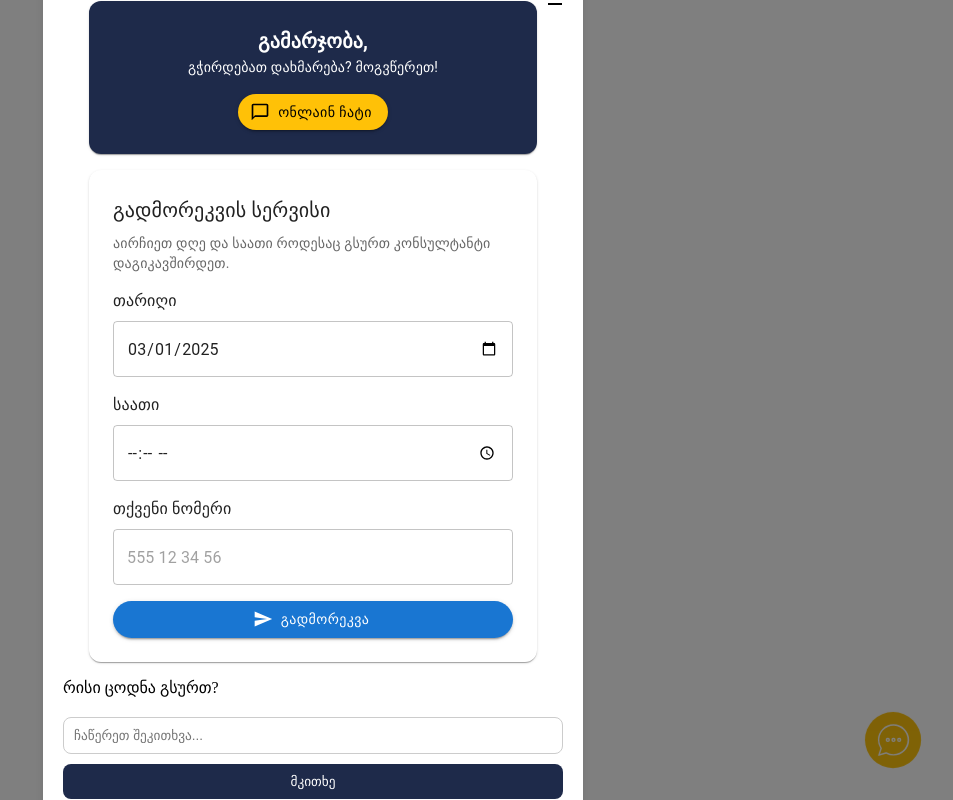
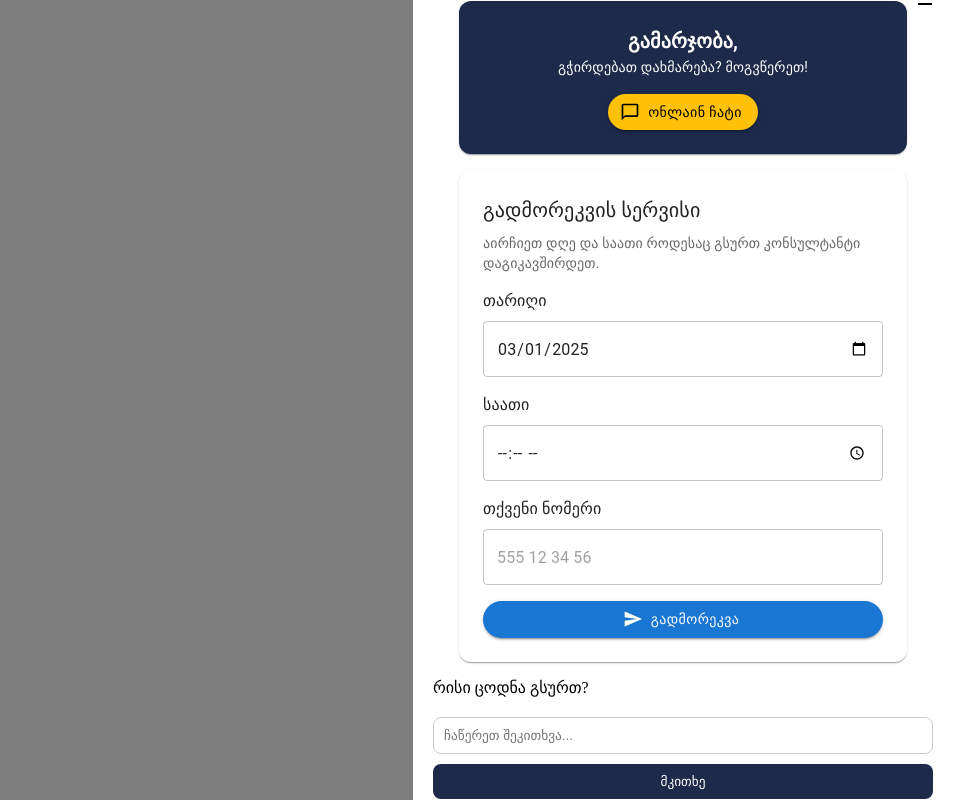
Before and after one commit to nikolozi2001/medical-chatbot-front, a React (Create React App) app: page / in a window 1280 px wide. Both pictures are taken after a click on the picture 1219 px from the left and 740 px from the top of the page. Shown: the whole page, without its empty margins (327-1280 px from the left). Built offline with nearby package versions, Linux system fonts and the light colour scheme.

Commit message:
Enhance Modal component with animation effects and conditional rendering for LiveCallerWidget

```diff
--- a/src/App.jsx
+++ b/src/App.jsx
@@ -11,6 +11,7 @@ const App = () => {
   const [response, setResponse] = useState("");
   const [loading, setLoading] = useState(false);
   const [isModalOpen, setIsModalOpen] = useState(false);
+  const [showLiveCaller, setShowLiveCaller] = useState(true);
 
   const getResponse = async () => {
     if (!value) {
@@ -19,6 +20,7 @@ const App = () => {
     }
     setLoading(true);
     setError("");
+    setShowLiveCaller(false);
     try {
       const options = {
         method: "POST",
@@ -57,7 +59,7 @@ const App = () => {
       />
       {isModalOpen && (
         <Modal onClose={() => setIsModalOpen(false)}>
-          <LiveCallerWidget /> {/* Use the new component */}
+          {showLiveCaller && <LiveCallerWidget />}
           <p>რისი ცოდნა გსურთ?</p>
           <InputForm
             value={value}
--- a/src/components/Modal.jsx
+++ b/src/components/Modal.jsx
@@ -24,9 +24,15 @@ const Modal = ({ children, onClose }) => {
     };
   }, [onClose]);
 
+  useEffect(() => {
+    setTimeout(() => {
+      modalRef.current.classList.add("show");
+    }, 10);
+  }, []);
+
   return (
-    <div className="modal-overlay">
-      <div className="modal-content" ref={modalRef}>
+    <div className="modal-overlay show">
+      <div className="modal-content show" ref={modalRef}>
         <button className="close-button" onClick={onClose}>
           <RemoveIcon />
         </button>
--- a/src/components/Modal.scss
+++ b/src/components/Modal.scss
@@ -6,9 +6,15 @@
   height: 100%;
   background: rgba(0, 0, 0, 0.5);
   display: flex;
-  justify-content: center;
+  justify-content: flex-end;
   align-items: center;
   z-index: 1000;
+  opacity: 0;
+  transition: opacity 0.3s ease-in-out;
+}
+
+.modal-overlay.show {
+  opacity: 1;
 }
 
 .modal-content {
@@ -19,6 +25,12 @@
   max-width: 500px;
   box-shadow: 0 2px 10px rgba(0, 0, 0, 0.1);
   position: relative;
+  transform: translateY(50px);
+  transition: transform 0.3s ease-in-out;
+}
+
+.modal-content.show {
+  transform: translateY(0);
 }
 
 .close-button {
```
